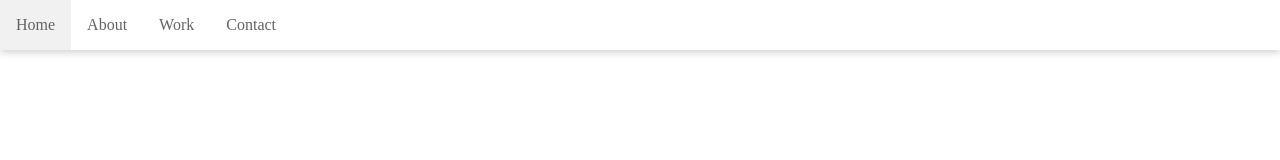
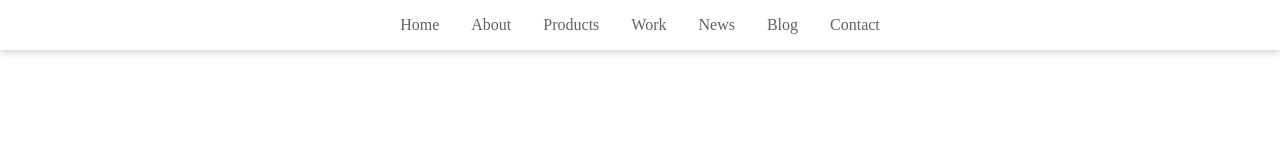
Before and after one commit to fsarachu/flexbox, a website: page index.html in a window 1280 px wide. Drawn offline with nearby package versions, Linux system fonts and the light colour scheme.

Commit message:
Add more items and try justify-content property

```diff
--- a/css/nav-single-level.css
+++ b/css/nav-single-level.css
@@ -1,6 +1,7 @@
 @media screen and (min-width: 30em) {
     .menu.nav-single-level ul {
         display: flex;
+        justify-content: center;
     }
 
     .menu.nav-single-level li a {
--- a/index.html
+++ b/index.html
@@ -17,7 +17,10 @@
     <ul>
         <li><a href="#">Home</a></li>
         <li><a href="#">About</a></li>
+        <li><a href="#">Products</a></li>
         <li><a href="#">Work</a></li>
+        <li><a href="#">News</a></li>
+        <li><a href="#">Blog</a></li>
         <li><a href="#">Contact</a></li>
     </ul>
 </nav>
```
